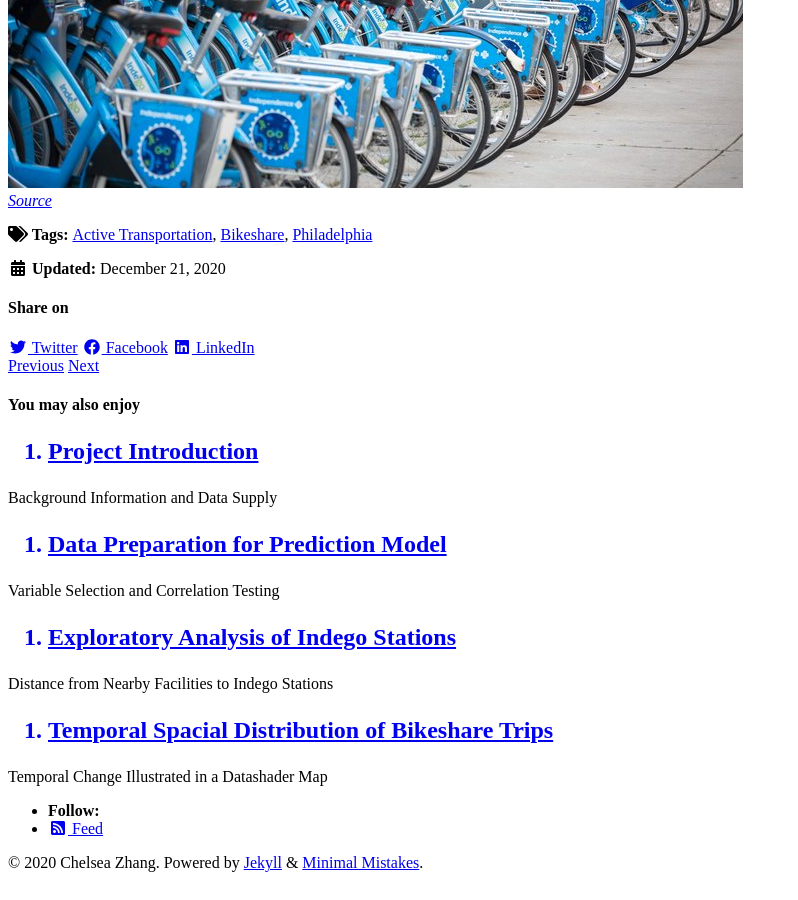
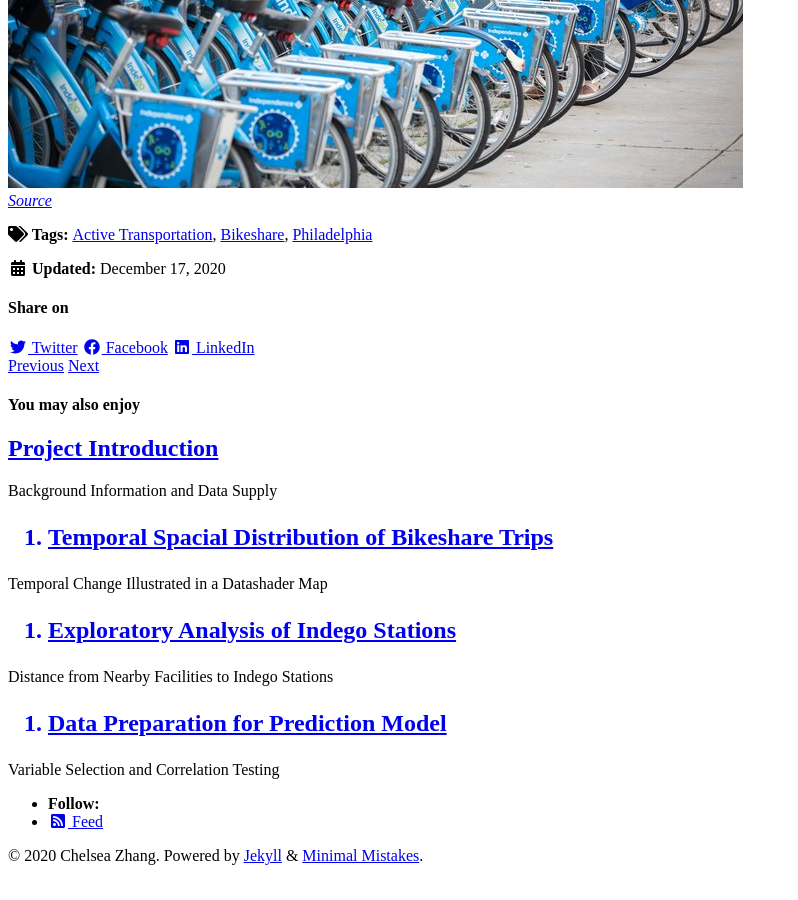
Before and after one commit to chelsang/MUSA550-final, a Jekyll site: the page built from _posts/2020-12-21-5-Predicting-Bikeshare-Trip-Generation.md, in a window 1280 px wide and 900 px high, scrolled down 2981 px. Shown: the whole window, without its empty margins (0-798 px from the left). Built offline with Jekyll 4.4.1, drawn with Linux system fonts in a browser that asks for light colours; cached includes are drawn as plain includes; nearby versions of some CDN libraries.

Commit message:
ordering

```diff
--- a/_posts/2020-12-21-5-Predicting-Bikeshare-Trip-Generation.md
+++ b/_posts/2020-12-21-5-Predicting-Bikeshare-Trip-Generation.md
@@ -1,6 +1,6 @@
 ---
 title: "5. Predicting Bikeshare Trip Generation"
-date: 2020-12-21
+date: 2020-12-17
 published: true
 tags: [Bikeshare, Philadelphia, Active Transportation]
 excerpt: "Constructing Sci-kit Learn Machine Learning Model"
```
Also changed, not shown: _posts/2020-12-21-1-Project-Introduction.md (+2 -2 lines), _posts/2020-12-21-2-Temporal-Spacial-Distribution-of-Bikeshare-Trips.md (+1 -1 lines), _posts/2020-12-21-3-Exploratory-Analysis-of-Indego-Stations.md (+1 -1 lines), _posts/2020-12-21-4-Model-Data-Prep.md (+1 -1 lines).
